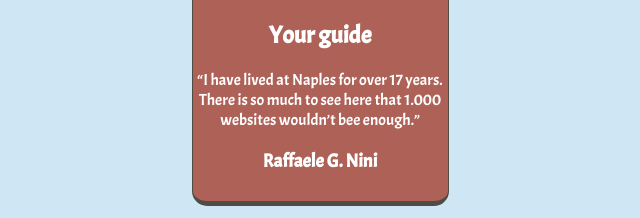
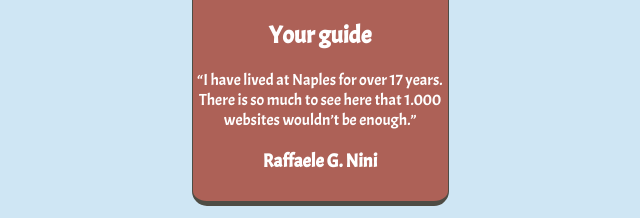
Before and after one commit to g0riglia/visitnaples, a website built with Vite: page index.html in a window 1280 px wide. Shown: the part 1500-1718 px from the top of the page, 320-960 px from the left. Built offline with nearby package versions, Linux system fonts and the light colour scheme.

Commit message:
Corrected typo

```diff
--- a/index.html
+++ b/index.html
@@ -68,7 +68,7 @@
             <div id="card">
                 <img src="images/raffaele.jpg" id="raff-img" alt="A model photoshooting picture in black and white of Raffaele."/>
                 <h2>Your guide</h2>
-                <p>“I have lived at Naples for over 17 years. There is so much to see here that 1.000 websites wouldn’t bee enough.”</p>
+                <p>“I have lived at Naples for over 17 years. There is so much to see here that 1.000 websites wouldn’t be enough.”</p>
                 <h3>Raffaele G. Nini</h3>
             </div>
         </div>
```
